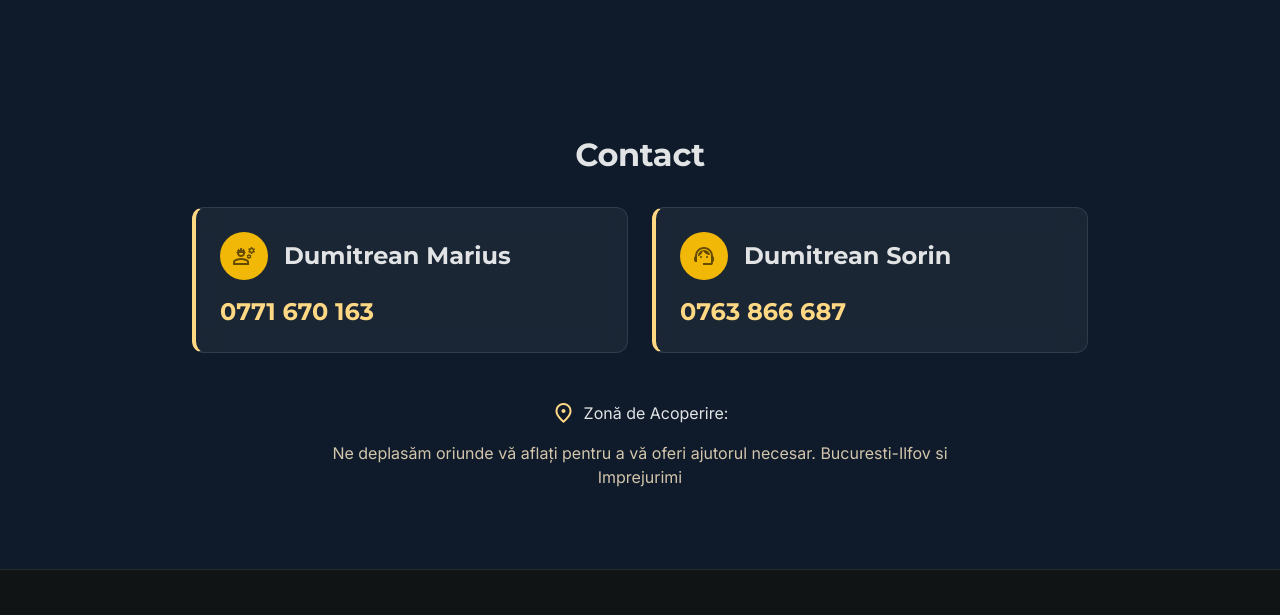
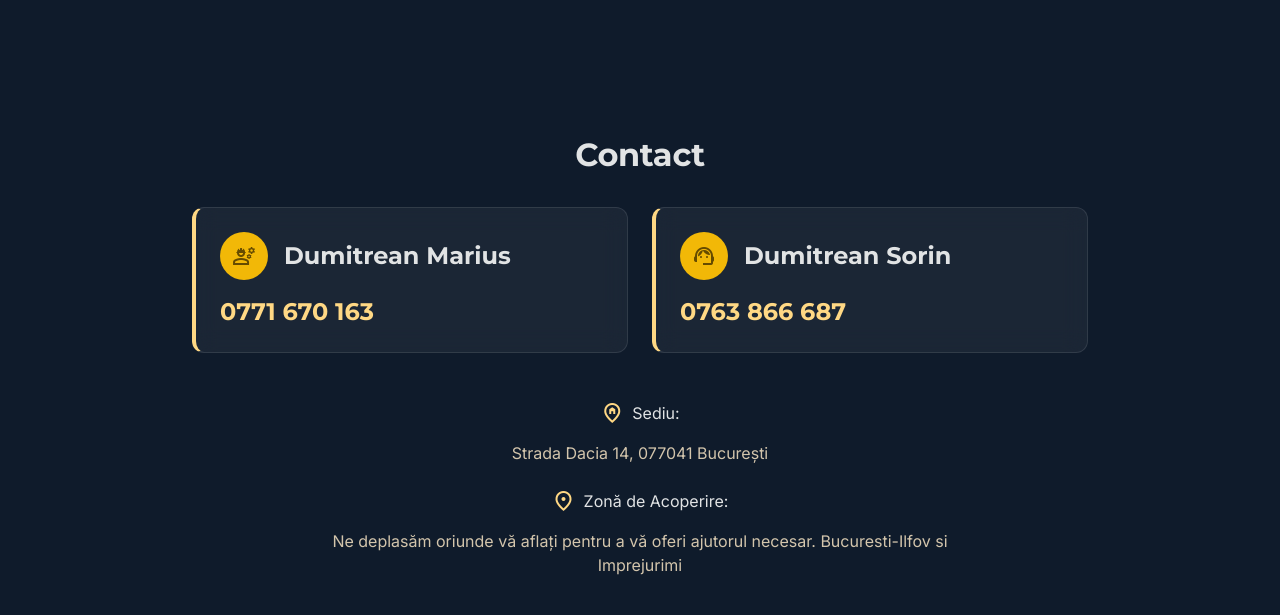
Before and after one commit to dumitrurares581-ctrl/tractari-bucuresti-ilfov, a plain HTML site: page index.html in a window 1280 px wide. Shown: the part 2829-3444 px from the top of the page. Drawn offline with nearby package versions, Linux system fonts and the light colour scheme.

Commit message:
Add sediu address (Strada Dacia 14) to contact section
Co-Authored-By: Claude Opus 5.5 <noreply@anthropic.com>

```diff
--- a/index.html
+++ b/index.html
@@ -487,6 +487,13 @@
 <div class="mt-12 space-y-6 flex flex-col items-center text-center">
 <div class="flex flex-col items-center gap-4 max-w-2xl">
 <div class="flex items-center gap-2">
+<span class="material-symbols-outlined text-primary">home_pin</span>
+<p class="font-label-bold text-on-surface">Sediu:</p>
+</div>
+<a class="text-on-surface-variant hover:text-primary hover:underline" href="https://www.google.com/maps/search/?api=1&amp;query=Strada+Dacia+14%2C+077041+Bucure%C8%99ti" target="_blank" rel="noopener noreferrer">Strada Dacia 14, 077041 București</a>
+</div>
+<div class="flex flex-col items-center gap-4 max-w-2xl">
+<div class="flex items-center gap-2">
 <span class="material-symbols-outlined text-primary">location_on</span>
 <p class="font-label-bold text-on-surface">Zonă de Acoperire:</p>
 </div>
```
